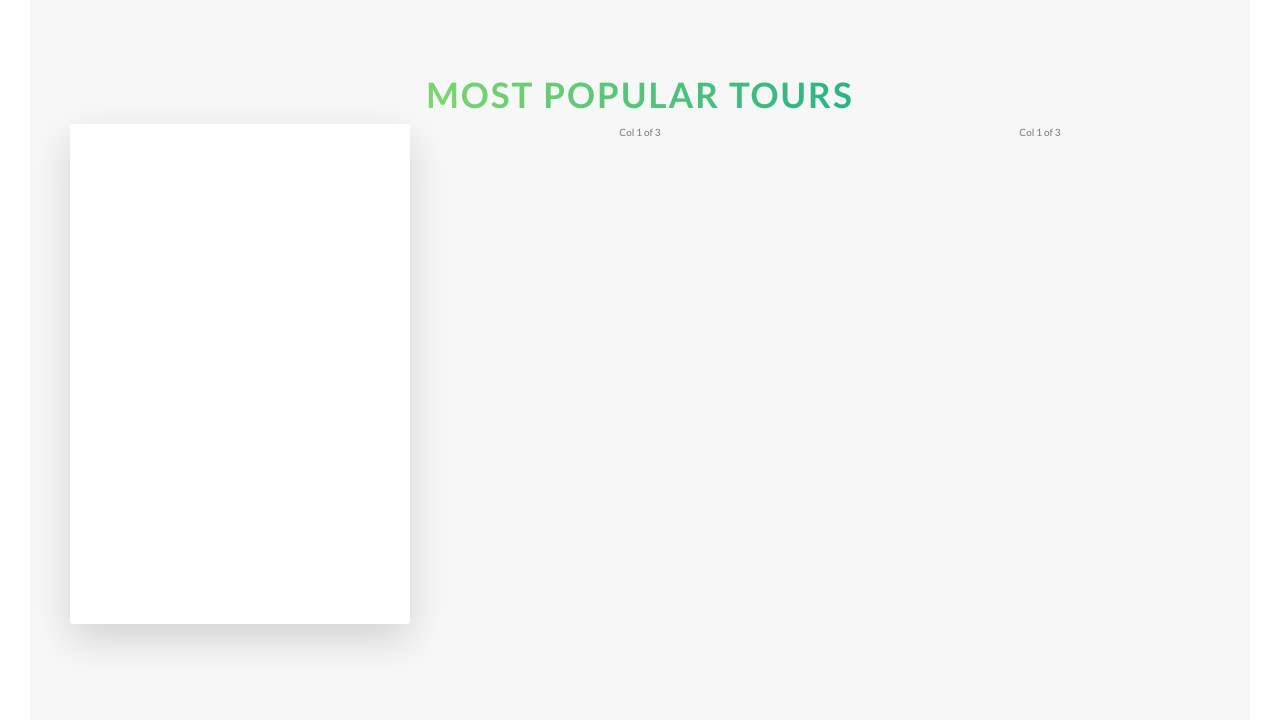
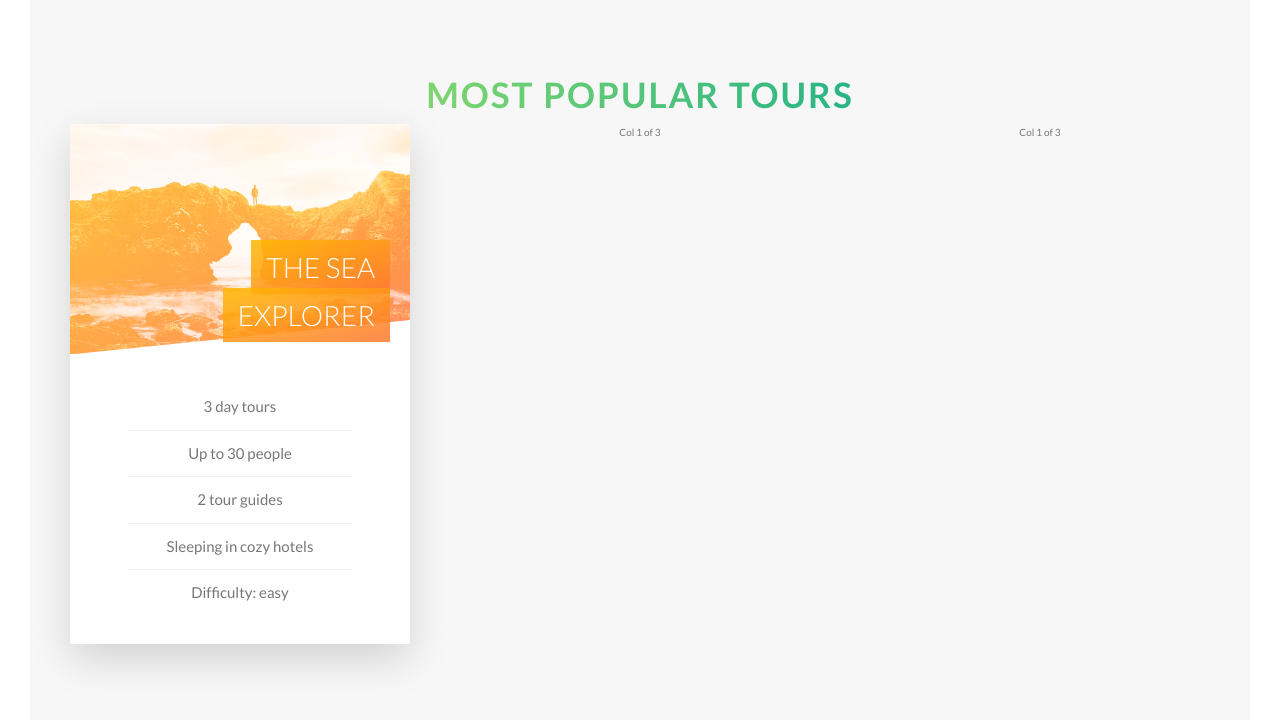
Before and after one commit to cloud4288/1-Natours, a website: page index.html in a window 1280 px wide. Shown: the part 2303-3023 px from the top of the page. Drawn offline with Linux system fonts and the light colour scheme.

Commit message:
building the tours section - part 2

```diff
--- a/index.html
+++ b/index.html
@@ -114,7 +114,21 @@
                     <div class="col-1-of-3">
                         <div class="card">
                             <div class="card__side card__side--front">
-                                FRONT
+                                <div class="card__picture card__picture--1">
+                                    &nbsp;
+                                </div>
+                                <h4 class="card__heading">
+                                    <span class="card__heading-span card__heading-span--1">The Sea Explorer</span>
+                                </h4>
+                                <div class="card__details">
+                                    <ul>
+                                        <li>3 day tours</li>
+                                        <li>Up to 30 people</li>
+                                        <li>2 tour guides</li>
+                                        <li>Sleeping in cozy hotels</li>
+                                        <li>Difficulty: easy</li>
+                                    </ul>
+                                </div>
                             </div>
                             <div class="card__side card__side--back card__side--back-1">
                                 BACK
--- a/sass/components/_card.scss
+++ b/sass/components/_card.scss
@@ -1,14 +1,12 @@
 .card {
+  // Functionality
   perspective: 150rem;
   -moz-perspective: 150rem;
   position: relative;
-  height: 50rem;
+  height: 52rem;
 
   &__side {
-    color: $color-white;
-    font-size: 2rem;
-
-    height: 50rem;
+    height: 52rem;
     transition: all 0.8s ease;
     position: absolute;
     top: 0;
@@ -16,7 +14,8 @@
     width: 100%;
     backface-visibility: hidden;
     border-radius: 3px;
-    box-shadow: 0 1.5rem 4rem rgba($color-black, .15);
+    overflow: hidden;
+    box-shadow: 0 1.5rem 4rem rgba($color-black, 0.15);
 
     &--front {
       background-color: $color-white;
@@ -27,16 +26,92 @@
       transform: rotateY(180deg);
 
       &-1 {
-        background-image: linear-gradient(to right bottom, $color-secondary-light, $color-secondary-dark);
+        background-image: linear-gradient(
+          to right bottom,
+          $color-secondary-light,
+          $color-secondary-dark
+        );
       }
     }
   }
 
   &:hover &__side--front {
-    transform: rotateY(180deg);
+    transform: rotateY(-180deg);
   }
 
   &:hover &__side--back {
     transform: rotateY(0);
   }
+
+  // FRONT SIDE STYLING
+  &__picture {
+    background-size: cover;
+    height: 23rem;
+    background-blend-mode: screen;
+    -webkit-clip-path: polygon(0 0, 100% 0, 100% 85%, 0 100%);
+    clip-path: polygon(0 0, 100% 0, 100% 85%, 0 100%);
+
+    &--1 {
+      background-image: linear-gradient(
+          to right bottom,
+          $color-secondary-light,
+          $color-secondary-dark
+        ),
+        url(../img/nat-5.jpg);
+    }
+
+    &--2 {
+      background-image: url(../img/nat-5.jpg);
+    }
+
+    &--3 {
+      background-image: url(../img/nat-5.jpg);
+    }
+  }
+
+  &__heading {
+    font-size: 2.8rem;
+    font-weight: 300;
+    text-transform: uppercase;
+    text-align: right;
+    color: $color-white;
+    position: absolute;
+    top: 12rem;
+    right: 2rem;
+    width: 75%;
+  }
+
+  &__heading-span {
+    padding: 1rem 1.5rem;
+    -webkit-box-decoration-break: clone;
+    box-decoration-break: clone;
+
+    &--1 {
+      background-image: linear-gradient(
+        to right bottom,
+        rgba($color-secondary-light, 0.85),
+        rgba($color-secondary-dark, 0.85)
+      );
+    }
+  }
+
+  &__details {
+    padding: 3rem;
+
+    ul {
+      list-style: none;
+      width: 80%;
+      margin: 0 auto;
+
+      li {
+        text-align: center;
+        font-size: 1.5rem;
+        padding: 1rem;
+
+        &:not(:last-child) {
+          border-bottom: 1px solid $color-grey-light-2;
+        }
+      }
+    }
+  }
 }
--- a/sass/layout/_header.scss
+++ b/sass/layout/_header.scss
@@ -9,7 +9,7 @@
   background-size: cover;
   background-position: top;
   position: relative;
-
+  -webkit-clip-path: polygon(0 0, 100% 0, 100% 75vh, 0 100%);
   clip-path: polygon(0 0, 100% 0, 100% 75vh, 0 100%);
 
   &__logo-box {
--- a/sass/utils/_variables.scss
+++ b/sass/utils/_variables.scss
@@ -10,6 +10,7 @@ $color-tertiary-light: #2998ff;
 $color-tertiary-dark: #5643fa;
 
 $color-grey-light-1: #f7f7f7;
+$color-grey-light-2: #eee;
 
 $color-black: #000;
 $color-white: #fff;
```
Also changed, not shown: css/style.css.
